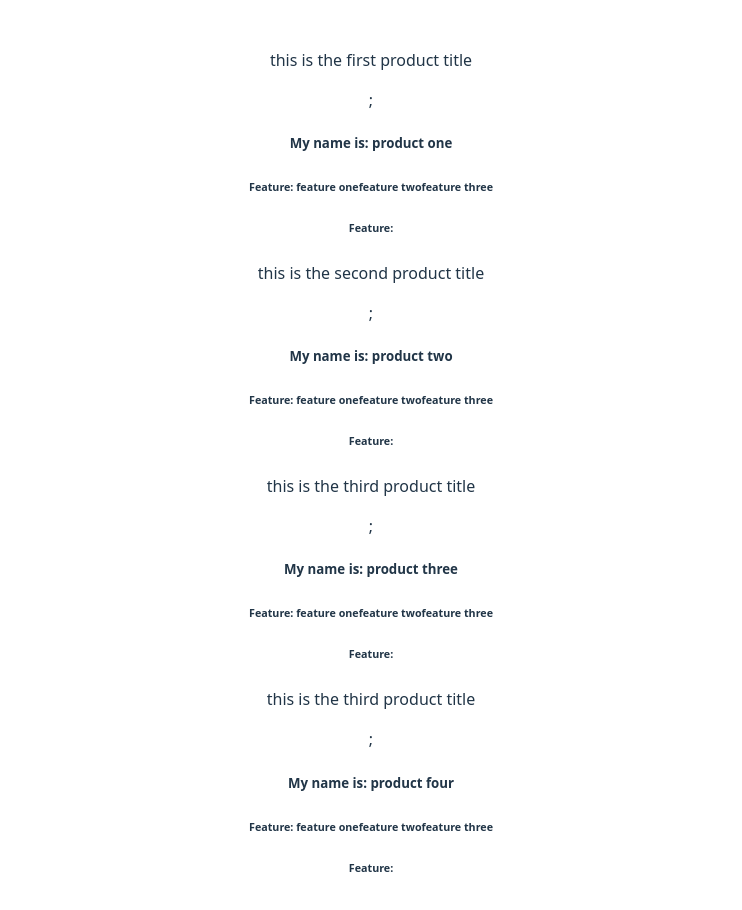
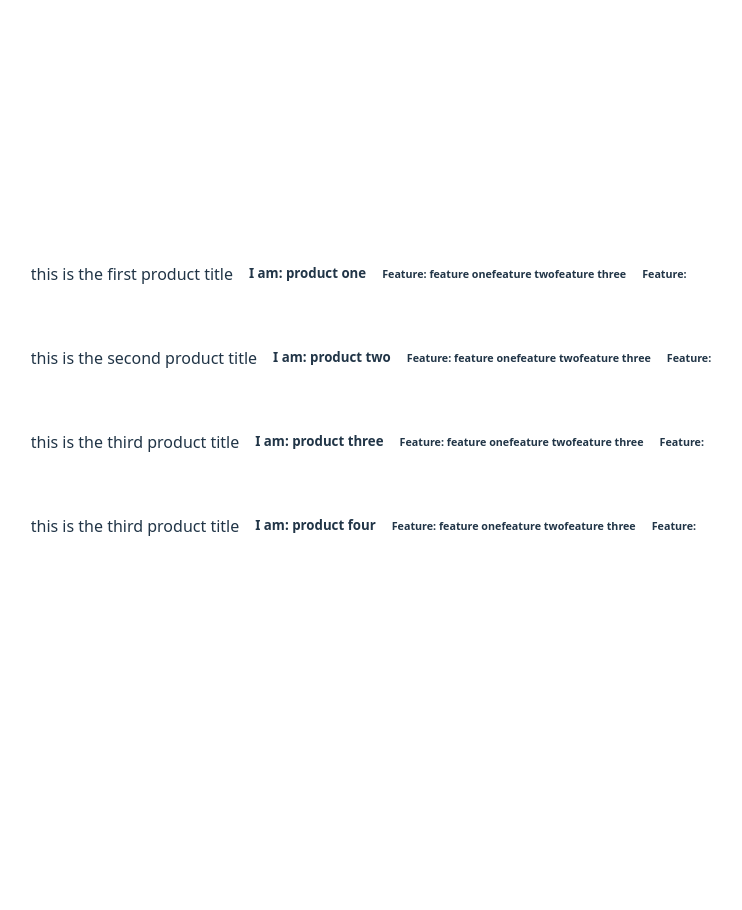
Before and after one commit to WiyarAhmadZai/react-practice, a React (Vite) app: page / in a window 1280 px wide. Shown: the top 910 px of the page, without its empty margins (269-1011 px from the left). After the commit the page ends 800 px from the top, so only its background shows below. Built offline with nearby package versions, Linux system fonts and the light colour scheme.

Commit message:
Refactor ProductTitle component to improve layout and structure

```diff
--- a/src/titleProps.jsx
+++ b/src/titleProps.jsx
@@ -1,10 +1,12 @@
 function ProductTitle({title, name, features1, feature2}) {
   return (
     <>
-    <p>{title}</p>;
-    <h5>My name is: {name}</h5>
+    <div style={{display: "flex", gap: '1rem', alignItems: "center", border:"1px solid white", margin:"1rem"}}>
+        <p>{title}</p>
+    <h5>I am: {name}</h5>
     <h6>Feature: {features1}</h6>
     <h6>Feature: {feature2}</h6>
+    </div>
     </>
   )
 }
```
